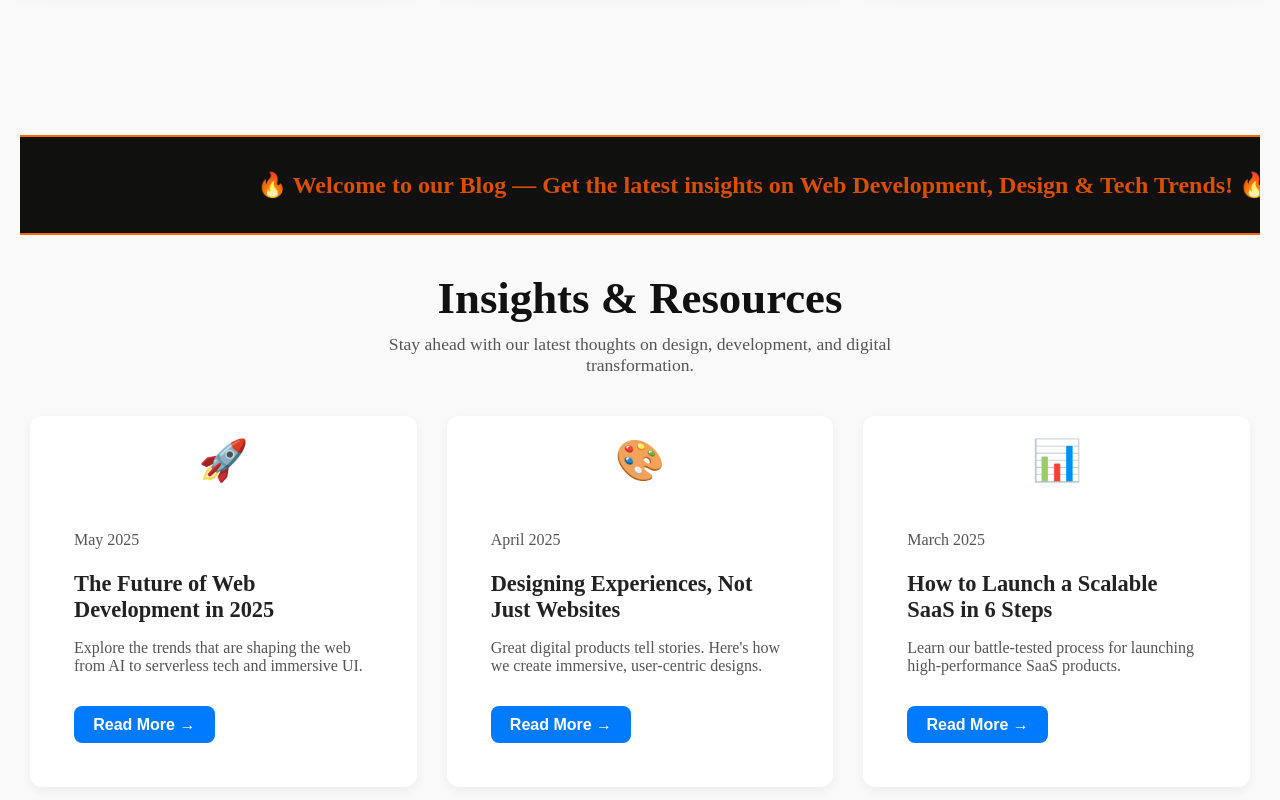
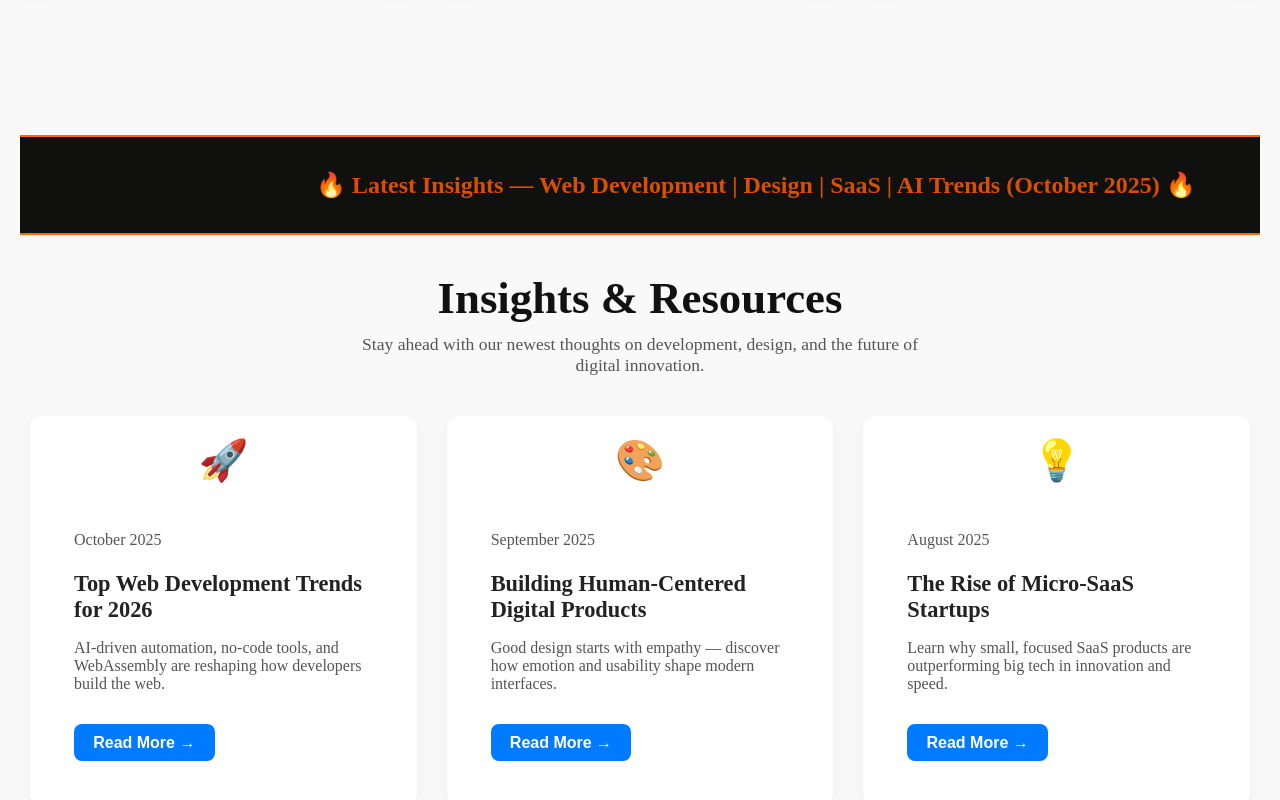
Before and after one commit to Perpetualisi/Nextech, a React (Vite) app: page / in a window 1280 px wide. Shown: the part 3121-3921 px from the top of the page. Built offline with nearby package versions, Linux system fonts and the light colour scheme.

Commit message:
Updated Blog section to October 2025, improved Hero layout, and modified Projects

```diff
--- a/src/Components/Blog/Blog.jsx
+++ b/src/Components/Blog/Blog.jsx
@@ -5,25 +5,28 @@ import "./Blog.css";
 
 const blogPosts = [
   {
-    title: "The Future of Web Development in 2025",
-    excerpt: "Explore the trends that are shaping the web from AI to serverless tech and immersive UI.",
-    fullText: " AI-powered tools, serverless infrastructure, and immersive interfaces are redefining how developers build and users experience the web.",
+    title: "Top Web Development Trends for 2026",
+    excerpt: "AI-driven automation, no-code tools, and WebAssembly are reshaping how developers build the web.",
+    fullText:
+      " As we enter 2026, web development continues to evolve rapidly. From AI-assisted coding and automation tools to performance-focused frameworks like Remix and Astro, the next year will demand smarter, faster, and more accessible digital experiences.",
     icon: "🚀",
-    date: "May 2025",
+    date: "October 2025",
   },
   {
-    title: "Designing Experiences, Not Just Websites",
-    excerpt: "Great digital products tell stories. Here's how we create immersive, user-centric designs.",
-    fullText: " We focus on empathy-driven design, ensuring each project is tailored to meet user needs while being beautiful and functional.",
+    title: "Building Human-Centered Digital Products",
+    excerpt: "Good design starts with empathy — discover how emotion and usability shape modern interfaces.",
+    fullText:
+      " Beyond aesthetics, modern design emphasizes clarity, accessibility, and user emotion. We craft every interface to connect with real users — blending beauty with purpose for impactful experiences.",
     icon: "🎨",
-    date: "April 2025",
+    date: "September 2025",
   },
   {
-    title: "How to Launch a Scalable SaaS in 6 Steps",
-    excerpt: "Learn our battle-tested process for launching high-performance SaaS products.",
-    fullText: " From market research to DevOps automation, these six steps will ensure your SaaS product is robust, scalable, and ready for growth.",
-    icon: "📊",
-    date: "March 2025",
+    title: "The Rise of Micro-SaaS Startups",
+    excerpt: "Learn why small, focused SaaS products are outperforming big tech in innovation and speed.",
+    fullText:
+      " Micro-SaaS empowers small teams to solve niche problems profitably. With tools like Supabase, Next.js, and Stripe, launching a lightweight but scalable product has never been easier.",
+    icon: "💡",
+    date: "August 2025",
   },
 ];
 
@@ -44,20 +47,25 @@ const Blog = () => {
     <section id="blog" className="blog-section">
       <div className="blog-marquee">
         <p>
-          🔥 Welcome to our Blog — Get the latest insights on Web Development, Design & Tech Trends! 🔥
+          🔥 Latest Insights — Web Development | Design | SaaS | AI Trends (October 2025) 🔥
         </p>
       </div>
 
       <div className="blog-header" data-aos="fade-up">
         <h2>Insights & Resources</h2>
         <p>
-          Stay ahead with our latest thoughts on design, development, and digital transformation.
+          Stay ahead with our newest thoughts on development, design, and the future of digital innovation.
         </p>
       </div>
 
       <div className="blog-grid">
         {blogPosts.map((post, index) => (
-          <div className="blog-card" key={index} data-aos="fade-up" data-aos-delay={index * 100}>
+          <div
+            className="blog-card"
+            key={index}
+            data-aos="fade-up"
+            data-aos-delay={index * 100}
+          >
             <div className="blog-icon" aria-label={post.title}>
               {post.icon}
             </div>
@@ -68,7 +76,10 @@ const Blog = () => {
                 {post.excerpt}
                 {expanded[index] && <span>{post.fullText}</span>}
               </p>
-              <button className="read-more" onClick={() => toggleReadMore(index)}>
+              <button
+                className="read-more"
+                onClick={() => toggleReadMore(index)}
+              >
                 {expanded[index] ? "Read Less ↑" : "Read More →"}
               </button>
             </div>
--- a/src/Components/Hero/Hero.css
+++ b/src/Components/Hero/Hero.css
@@ -132,16 +132,21 @@
     font-size: clamp(0.95rem, 2.5vw, 1.15rem);
   }
 
-  .hero-buttons {
-    flex-direction: column;
-    gap: 0.75rem;
-    align-items: center;
-  }
+.hero-buttons {
+  flex-direction: row;
+  justify-content: center;
+  gap:1rem;
+  width: 100%;
+  max-width: 300px;
+  margin: 0 auto 2rem auto;
+}
 
-  .hero-btn {
-    padding: 0.6rem 1.5rem;
-    font-size: 0.95rem;
-  }
+.hero-btn {
+  flex: 1;
+  text-align: center;
+  padding: 0.6rem 1rem;
+  font-size: 0.9rem;
+}
 
   .stat-item h2 {
     font-size: clamp(1.3rem, 4vw, 1.8rem);
--- a/src/Components/Projects/Projects.jsx
+++ b/src/Components/Projects/Projects.jsx
@@ -8,7 +8,7 @@ const projects = [
     title: "Conotex Integrated Services – IT & Low-Voltage Solutions",
     description:
       "Conotex Integrated Services (CIS), a division of Conotex Systems & Energy Services LLC, is a trusted nationwide provider of low-voltage and managed IT solutions. Since 2011, we have partnered with leading brands across industries to design, deploy, and manage critical infrastructure with precision and reliability.",
-    images: ["/conotex1.png", "/conotex2.webp", "/conotex3.jpg"],
+    images: ["/conotex2.webp", "/conotex3.jpg", "/conotex1.png"],
     link: "https://www.conotextech.com/",
   },
   {
@@ -22,7 +22,7 @@ const projects = [
     title: "WearEiko – African-Inspired Fashion",
     description:
       "WearEiko is a fashion movement that blends African heritage with bold, modern design, empowering self-expression through style. From vibrant Ankara prints to chic neutrals and special-occasion looks, our pieces are curated to reflect your unique personality. Every garment is crafted with care and meaning for dreamers, professionals, and creatives who dress with purpose. Locally inspired, globally admired, our fashion transitions seamlessly from work to celebration, without compromising identity. Rooted in sustainability, inclusion, and innovation, WearEiko supports communities and tells stories through every stitch. Welcome to WearEiko — where fashion is culture, and every look makes a statement.",
-    images: ["/wear1.jpg", "/wear2.jpg", "/wear3.jpg"],
+    images: ["/wear2.jpg", "/wear1.jpg", "/wear3.jpg"],
     link: "https://weareiko.com",
   },
 ];
```
